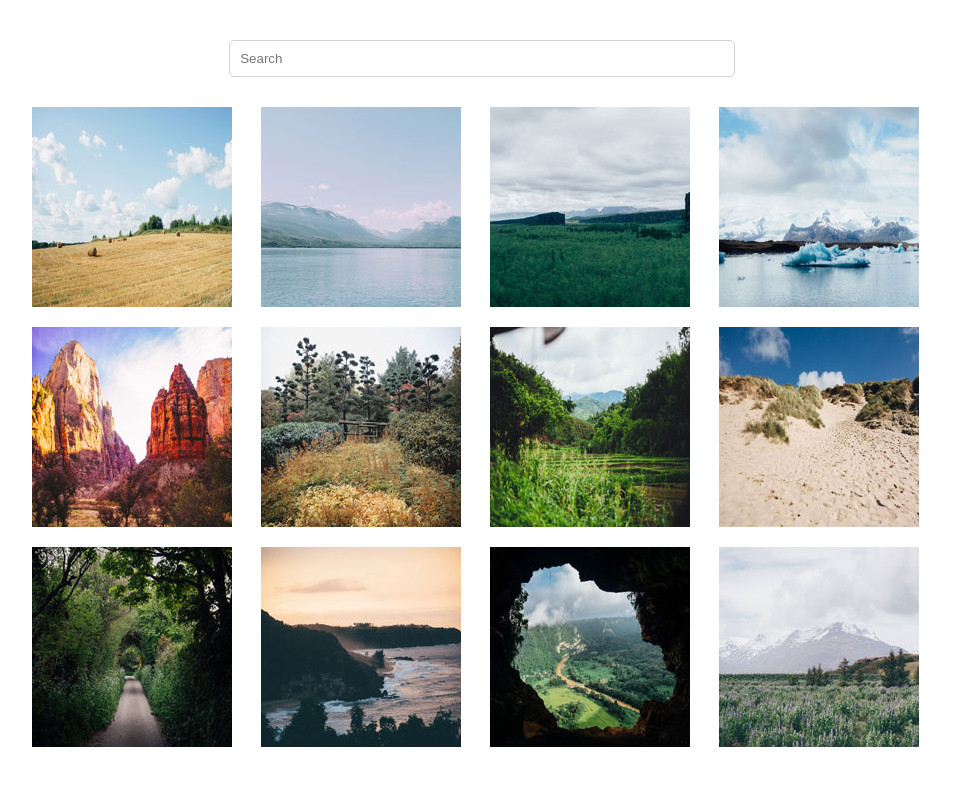
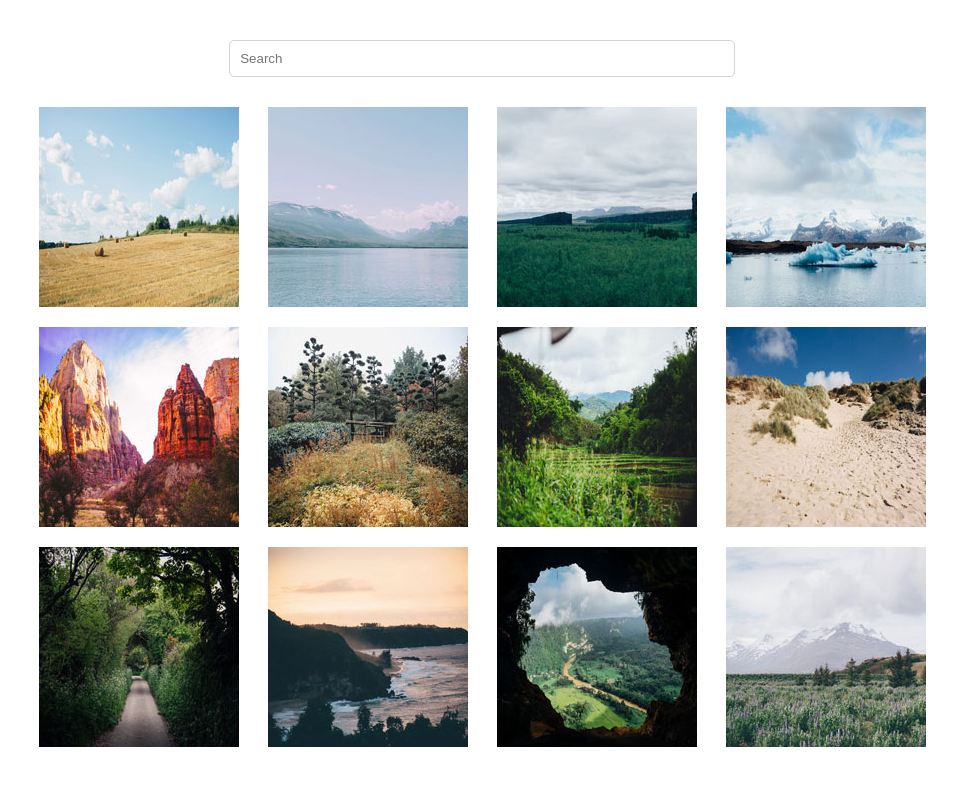
Before and after one commit to tatyanachalik/photo-gallery, a plain HTML site: page index.html in a window 1280 px wide. Shown: the whole page, without its empty margins (158-1115 px from the left). Drawn offline with Linux system fonts and the light colour scheme.

Commit message:
adjusted margin

```diff
--- a/css/styles.css
+++ b/css/styles.css
@@ -10,6 +10,10 @@
     grid-gap: 1rem;
 }
 
+a.photo {
+    margin: auto;
+}
+
 
 #search {
     display: block;
```
